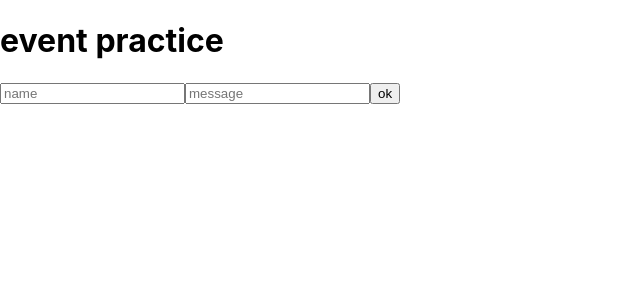
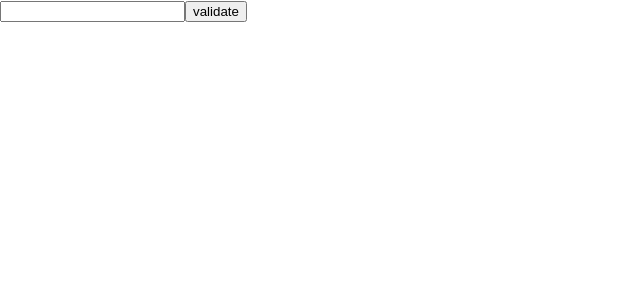
Before and after one commit to sidthefaker/theArtOfReact, a React (Create React App) app: page / in a window 1280 px wide. Shown: the top 300 px of the page, without its empty margins (0-640 px from the left). Built offline with nearby package versions, Linux system fonts and the light colour scheme.

Commit message:
study ch5.1 ref는 어떤 상황에서 사용해야 할까  - dom을 직접 건드리는 예제 컴포넌트

```diff
--- a/src/App.js
+++ b/src/App.js
@@ -1,8 +1,8 @@
 import React from 'react';
-import EventPractice from './EventPractice';
+import ValidationSample from './ValidationSample';
 
 const App = () => {
-  return <EventPractice />;
+  return <ValidationSample />;
 }
 
 export default App;
--- /dev/null
+++ b/src/ValidationSample.css
@@ -0,0 +1,7 @@
+.success {
+  background-color: lightgreen;
+}
+
+.failure {
+  background-color: lightcoral;
+}
--- /dev/null
+++ b/src/ValidationSample.js
@@ -0,0 +1,39 @@
+import React, { Component } from "react";
+import './ValidationSample.css';
+
+class ValidationSample extends Component {
+  state = {
+    password: '',
+    clicked: false,
+    validated: false
+  }
+
+  handleChange = (e) => {
+    this.setState({
+      password: e.target.value
+    });
+  }
+
+  handleButtonClick = () => {
+    this.setState({
+      clicked: true,
+      validated: this.state.password === '0000'
+    })
+  }
+
+  render() {
+    return (
+      <div>
+        <input
+          type='password'
+          value={this.state.password}
+          onChange={this.handleChange}
+          className={this.state.clicked ? (this.state.validated ? 'success' : 'failure') : ''}
+        />
+        <button onClick={this.handleButtonClick}>validate</button>
+      </div>
+    )
+  }
+}
+
+export default ValidationSample;
```
